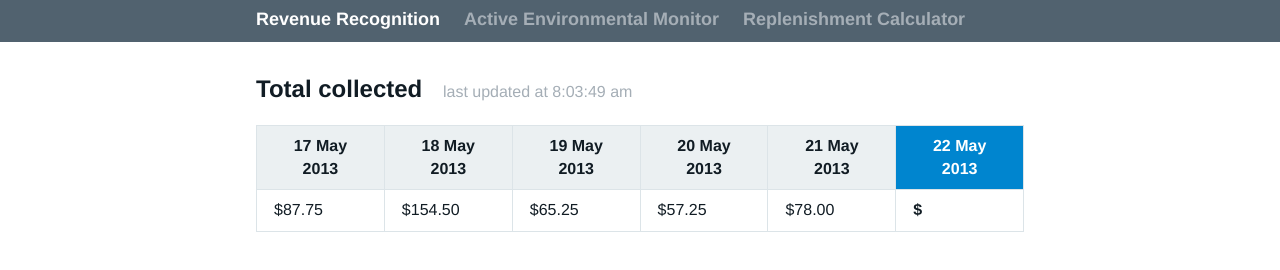
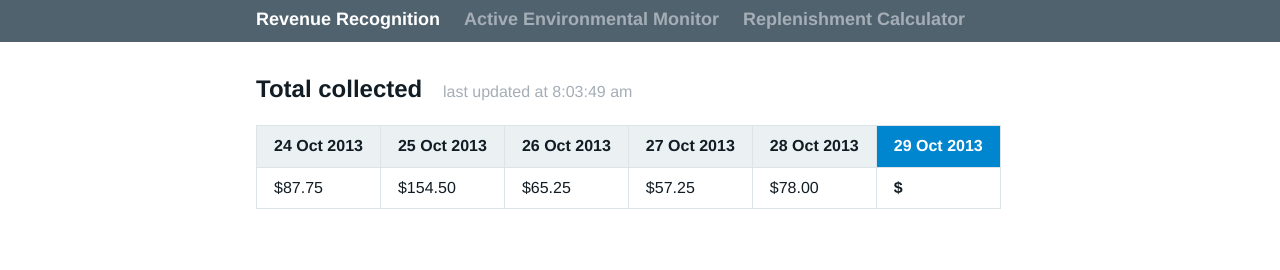
Before and after one commit to xively/coinop, a plain HTML site: page index.html in a window 1280 px wide. Shown: the part 88-358 px from the top of the page. Drawn offline with nearby package versions, Linux system fonts and the light colour scheme; no server answers.

Commit message:
Update dates

```diff
--- a/index.html
+++ b/index.html
@@ -47,12 +47,12 @@
     <table>
       <thead>
         <tr>
-          <th>17 May 2013</th>
-          <th>18 May 2013</th>
-          <th>19 May 2013</th>
-          <th>20 May 2013</th>
-          <th>21 May 2013</th>
-          <th>22 May 2013</th>
+          <th>24 Oct 2013</th>
+          <th>25 Oct 2013</th>
+          <th>26 Oct 2013</th>
+          <th>27 Oct 2013</th>
+          <th>28 Oct 2013</th>
+          <th>29 Oct 2013</th>
         </tr>
       </thead>
       <tbody>
```
Also changed, not shown: calculator.html (+1 -1 lines).
